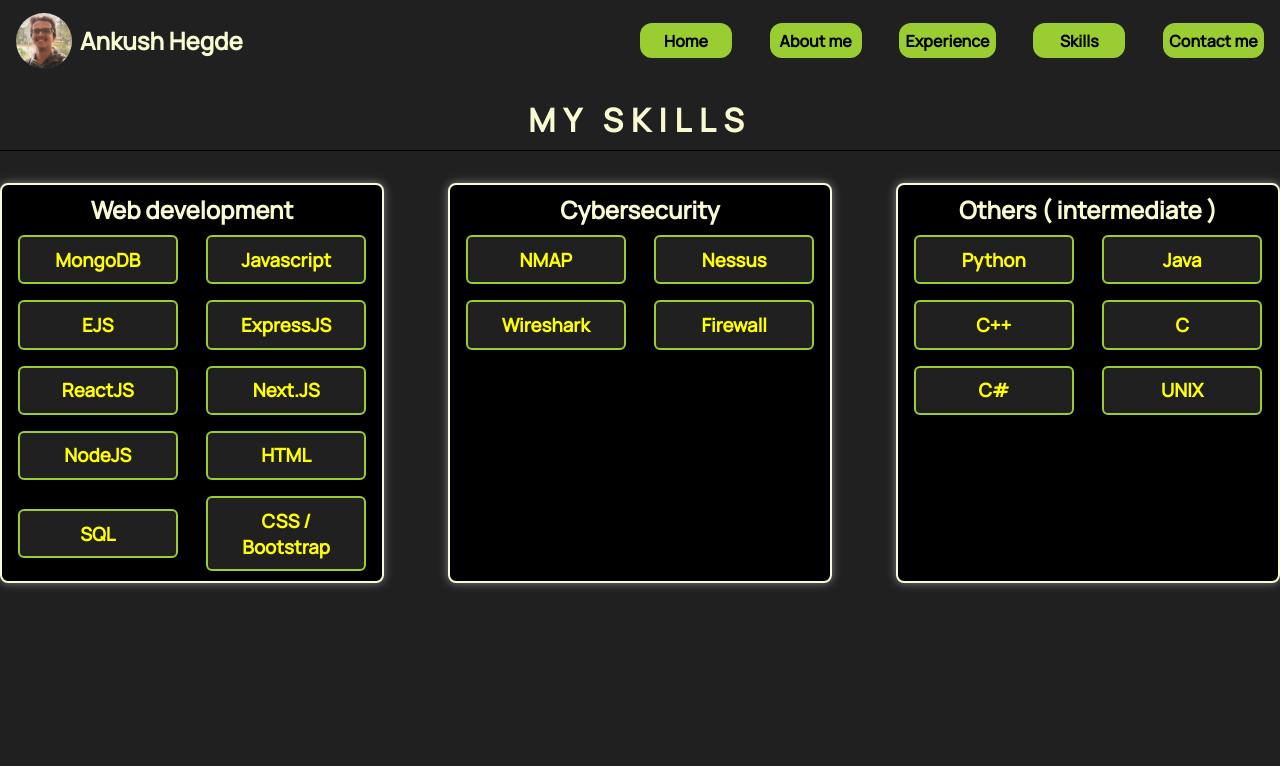
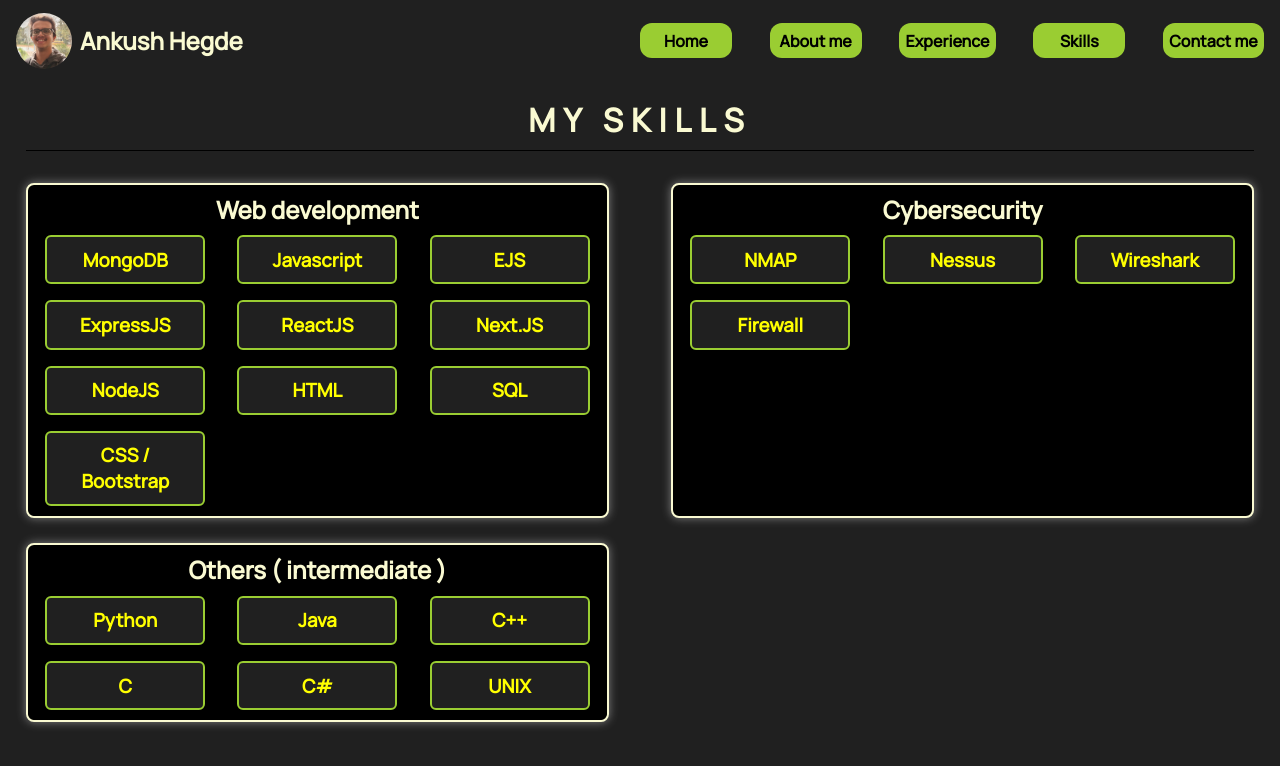
Before and after one commit to ankush07261/Ankush-Portfolio, a React (Create React App) app: page /skills in a window 1280 px wide. Shown: the top 766 px of the page. Built offline with nearby package versions, Linux system fonts and the light colour scheme; a web font is replaced by a local one.

Commit message:
Update skills.css

```diff
--- a/src/css/skills.css
+++ b/src/css/skills.css
@@ -4,9 +4,10 @@
     padding: 0;
 }
 .skill{
-    width: 100%;
+    width: 96%;
     padding-bottom: 1rem;
     text-align: center;
+    margin: auto;
 }
 .skill h1{
     margin-top: 1rem;
@@ -63,6 +64,10 @@
 }
 
 @media only screen and (max-width: 790px){
+    .skill{
+        width: 100%;
+        margin-bottom: 3rem;
+    }
     .skill-container{
         width: 100%;
         margin: 0;
```
